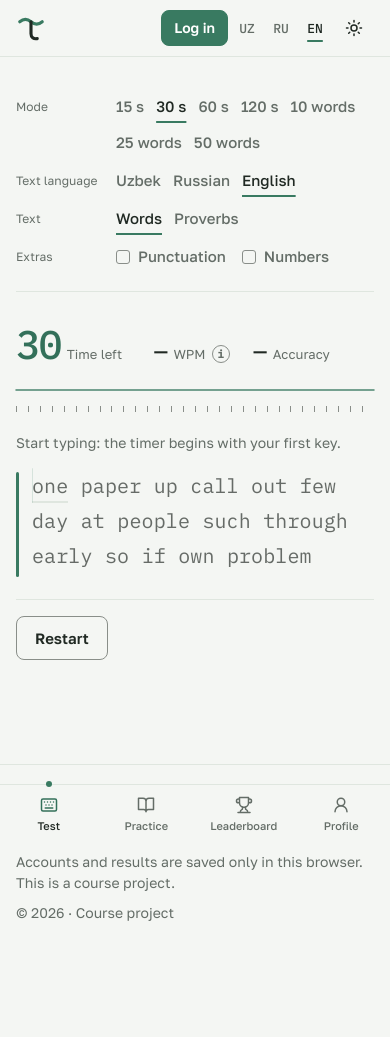
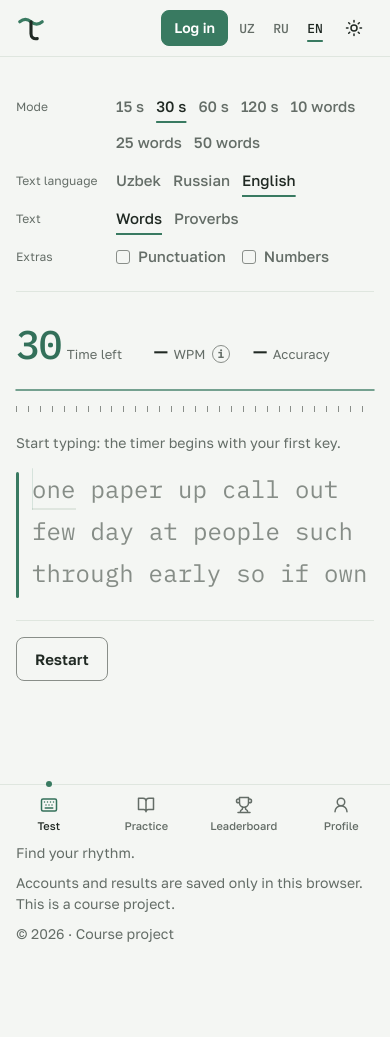
Before and after one commit to IslombekMaxsumov/typeflow, a plain HTML site: page index.html in a window 390 px wide. Before the commit the page ends 1016 px from the top, so only its background shows below. Drawn offline with Linux system fonts and the light colour scheme.

Commit message:
Typing feel: smooth line scrolling, caret jumps to new lines, live WPM after every word, clearer typed vs untyped text, larger text on phones

```diff
--- a/css/base.css
+++ b/css/base.css
@@ -28,7 +28,7 @@
   --danger-soft: #f6e3e3;
 
   /* typing states */
-  --t-untyped: #666b67;      /* brief #A5AEA7 (1.9:1): the text you are about to type must be readable */
+  --t-untyped: #868d87;      /* brief #A5AEA7 (1.9:1). 3.1:1 passes AA for the typing text because it is large (24px+); kept light so typed vs untyped stays clear */
   --t-correct: #202923;
   --t-wrong: #a94044;
   --t-extra: #8d612a;
@@ -66,7 +66,7 @@
   --danger: #f08282;         /* brief #F08080 (4.49:1 on soft) */
   --danger-soft: #402729;
 
-  --t-untyped: #9ba59d;      /* brief #66756A (2.4:1) */
+  --t-untyped: #626c64;      /* brief #66756A (2.4:1); 3.1:1, large text */
   --t-correct: #e9f0ea;
   --t-wrong: #f08282;
   --t-extra: #e5bb78;
--- a/css/site.css
+++ b/css/site.css
@@ -175,12 +175,12 @@ body.is-typing .options { opacity: 0.2; pointer-events: none; } /* stays in plac
 .typing-box { position: relative; padding: 2px 0 2px var(--s5); cursor: text; }
 .typing-box::before {
   content: ""; position: absolute; left: 0; top: 6px; height: calc(3 * 1.75em); width: 3px; border-radius: 2px;
-  font-size: clamp(1.25rem, 4.8vw, 1.875rem); background: var(--accent); transition: background-color 0.2s var(--ease);
+  font-size: clamp(1.5rem, 5vw, 2rem); background: var(--accent); transition: background-color 0.2s var(--ease);
 }
 .words {
   position: relative; display: flex; flex-wrap: wrap; align-content: flex-start; column-gap: 0.62em;
   height: calc(3 * 1.75em); overflow: hidden;
-  font: 400 clamp(1.25rem, 4.8vw, 1.875rem)/1.75 var(--font-mono); letter-spacing: 0.005em;
+  font: 400 clamp(1.5rem, 5vw, 2rem)/1.75 var(--font-mono); /* 24px+ everywhere: large text */ letter-spacing: 0.005em;
   transition: opacity 0.2s var(--ease);
 }
 .word { display: flex; position: relative; }
--- a/js/engine.js
+++ b/js/engine.js
@@ -47,7 +47,7 @@
   //            onStart, onTick(stats), onFinish(result), onCaret(nextChar), onKey(time) }
   function create(options) {
     const { host, input } = options;
-    let words, typed, wi, started, finished, startTime, timer, elapsed, keys, series, perSecond, firstVisible, paused, pausedAt, pausedMs;
+    let words, typed, wi, started, finished, startTime, timer, elapsed, keys, series, perSecond, scrollTop, lastCaretY, paused, pausedAt, pausedMs;
 
     function reset(newWords) {
       clearInterval(timer);
@@ -60,7 +60,9 @@
       keys = { total: 0, correct: 0, thisSecond: 0 };
       series = [];
       perSecond = [];
-      firstVisible = 0;
+      scrollTop = 0; // where the text is scrolled to (the line at the top)
+      lastCaretY = null;
+      host.scrollTop = 0;
       paused = false;
       pausedMs = 0;
       input.value = "";
@@ -125,27 +127,29 @@
         const r = (letters[letters.length - 1] || el).getBoundingClientRect();
         x = r.right; y = r.top; h = r.height;
       }
-      caret.style.transform = `translate(${x - box.left + host.scrollLeft}px, ${y - box.top + host.scrollTop}px)`;
+      const cy = y - box.top + host.scrollTop;
+      // Glide along a line, but jump straight to a new line (no diagonal swoosh).
+      caret.style.transition = lastCaretY !== null && Math.abs(cy - lastCaretY) > 1 ? "none" : "";
+      lastCaretY = cy;
+      caret.style.transform = `translate(${x - box.left + host.scrollLeft}px, ${cy}px)`;
       caret.style.height = h + "px";
       scrollLines(el);
       if (options.onCaret) options.onCaret(nextChar());
     }
-    // Keeps the current word on the first or second of three visible lines.
+    // Keeps the current word on the first or second of the three visible lines.
+    // The text scrolls up smoothly instead of jumping (no animation with
+    // "reduce motion"). Nothing is removed, so the caret never needs redoing.
     function scrollLines(current) {
-      const all = host.querySelectorAll(".word");
-      const first = all[firstVisible];
-      if (!first || !current) return;
-      const line = first.offsetHeight + parseFloat(getComputedStyle(first).marginBottom || 0);
+      const line = current.offsetHeight;
       if (line <= 0) return; // not drawn yet (e.g. a hidden tab)
-      if (current.offsetTop - first.offsetTop >= line * 2 - 2) {
-        const top = first.offsetTop;
-        const before = firstVisible;
-        while (all[firstVisible] && all[firstVisible].offsetTop === top && firstVisible < wi) {
-          all[firstVisible].hidden = true;
-          firstVisible++;
-        }
-        if (firstVisible > before) placeCaret(); // only redo it if a line really moved
-      }
+      const top = current.offsetTop;
+      let target = scrollTop;
+      if (top - scrollTop >= line * 2 - 2) target = top - line; // reached line 3: move up one line
+      else if (top < scrollTop) target = Math.max(0, top - line); // went back above the top
+      if (target === scrollTop) return;
+      scrollTop = target;
+      const reduce = matchMedia("(prefers-reduced-motion: reduce)").matches;
+      host.scrollTo({ top: target, behavior: reduce ? "auto" : "smooth" });
     }
     const nextChar = () => {
       if (finished) return "";
@@ -155,8 +159,17 @@
     };
 
     /* numbers */
-    function stats() {
-      const minutes = Math.max(elapsed, 0.5) / 60;
+    // Seconds actually spent typing (pauses don’t count).
+    function realSeconds() {
+      if (!started) return 0;
+      const now = finished ? startTime + elapsed * 1000 + pausedMs : Date.now();
+      return Math.max(0, (now - startTime - pausedMs - (paused ? now - pausedAt : 0)) / 1000);
+    }
+    // live = true: numbers for the screen while typing. They use the real time
+    // and count the correct start of the word you are on, so they move as you type.
+    function stats(live = false) {
+      const seconds = live ? realSeconds() : elapsed;
+      const minutes = Math.max(seconds, live ? 1 : 0.5) / 60;
       let goodChars = 0;
       const chars = { correct: 0, wrong: 0, extra: 0, missed: 0 };
       for (let i = 0; i <= Math.min(wi, words.length - 1); i++) {
@@ -170,11 +183,12 @@
         }
         if (i < wi && t === w) goodChars += w.length + 1; // + the space
         if (i === wi && finished && t === w) goodChars += w.length;
+        if (live && i === wi && !finished && w.startsWith(t)) goodChars += t.length;
       }
       const wpm = Math.round(goodChars / 5 / minutes);
       const raw = Math.round(keys.total / 5 / minutes);
       const acc = keys.total ? Math.round((keys.correct / keys.total) * 1000) / 10 : 100;
-      return { wpm: started ? wpm : 0, raw: started ? raw : 0, acc, chars, elapsed, wordIndex: wi, words: words.length };
+      return { wpm: started ? wpm : 0, raw: started ? raw : 0, acc, chars, elapsed, seconds, wordIndex: wi, words: words.length };
     }
     function consistency() {
       const v = perSecond.filter((x, i) => i > 0 || x > 0);
@@ -192,7 +206,7 @@
         series.push(stats().wpm);
         if (options.mode === "time" && elapsed >= options.amount) return finish();
       }
-      if (options.onTick) options.onTick(stats());
+      if (options.onTick) options.onTick(stats(true));
     }
 
     /* typing */
@@ -222,6 +236,7 @@
       if (options.mode === "words" && wi >= words.length) return finish();
       paint(wi);
       placeCaret();
+      if (options.onTick) options.onTick(stats(true)); // numbers update after every word
     }
 
     function onInput() {
@@ -302,7 +317,6 @@
       },
       reset: (w) => {
         host.querySelector(".caret").hidden = false;
-        host.querySelectorAll(".word").forEach((n) => (n.hidden = false));
         reset(w);
       },
       stop: () => clearInterval(timer),
--- a/js/pages/test.js
+++ b/js/pages/test.js
@@ -84,7 +84,8 @@
     const running = test && test.isRunning();
     $("liveProgress").previousElementSibling.textContent = t(kind === "time" ? "live.timeLeft" : "live.words");
     $("liveProgress").textContent = kind === "time" ? String(Math.max(0, amount - s.elapsed)) : `${Math.min(s.wordIndex, amount)}/${amount}`;
-    $("liveWpm").textContent = running ? Site.num(s.wpm) : "—";
+    // WPM only after 1.5 s: before that one quick word would show a silly number
+    $("liveWpm").textContent = running && s.seconds >= 1.5 ? Site.num(s.wpm) : "—";
     $("liveAcc").textContent = running ? Site.pct(s.acc) : "—";
     // Beat ticks under the Rhythm Line: one per second (or per word), filled as you go.
     const beats = kind === "time" ? Math.min(amount, 60) : amount;
```
